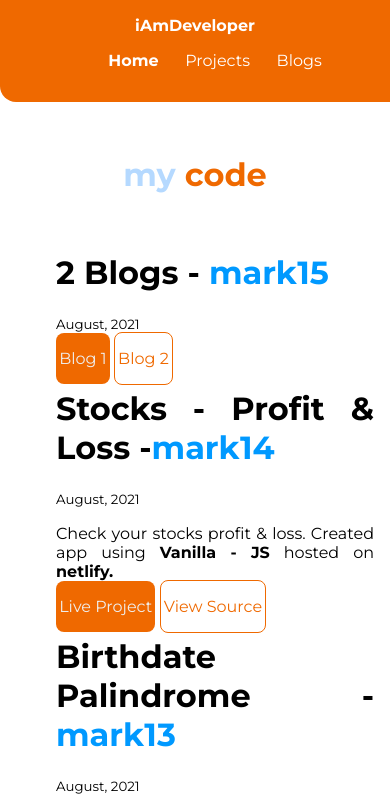
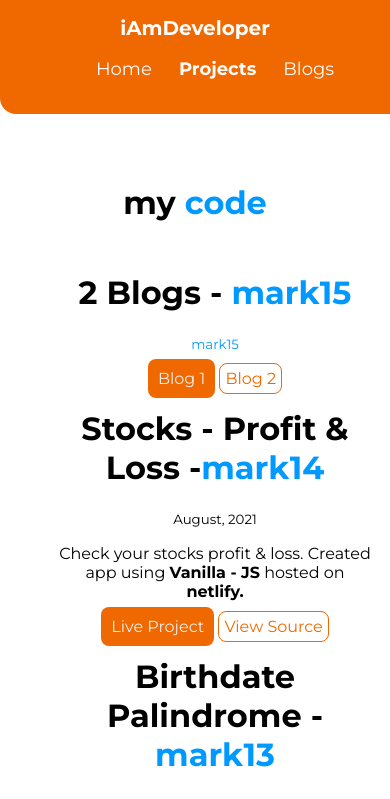
Before and after one commit to way2nizam/my-portfolio, a website: page mark15.html in a window 390 px wide. Shown: the top 799 px of the page. Drawn offline with Linux system fonts and the light colour scheme.

Commit message:
fix: code refactor

```diff
--- a/mark15.html
+++ b/mark15.html
@@ -15,11 +15,11 @@
         <ul class="lis-non-bullet nav-pills">
 
             <li class="list-item-inline">
-                <a class="link link-active" href="/">Home</a>
+                <a class="link" href="/">Home</a>
             </li>
 
             <li class="list-item-inline">
-                <a class="link" href="/mark15.html">Projects</a>
+                <a class="link link-active" href="/mark15.html">Projects</a>
             </li>
 
             <li class="list-item-inline">
@@ -38,7 +38,7 @@
         <li>
             <div class="container container-center">
                 <h1>2 Blogs - <span class="mark">mark15</span></h1>
-                <small>August, 2021</small>
+                <small><span class="mark">mark15</span></small>
                 <p></p>
                 <a class="link link-primary" href="https://way2nizam.hashnode.dev/how-to-get-started-with-react-router"
                     target="_blank">Blog 1</a>
--- a/style.css
+++ b/style.css
@@ -9,7 +9,7 @@
 body {
   font-family: 'Montserrat', sans-serif;
   margin: 0px;
-  text-align: justify;
+  text-align: center;
 }
 
 hr {
@@ -39,9 +39,6 @@ span {
   box-sizing: border-box;
   text-decoration: none;
   padding: 0.5rem 1rem;
-
-  /* margin-top: 1rem;
-  margin-bottom: 1rem; */
 }
 
 .link-primary {
@@ -78,10 +75,13 @@ span {
 
 .navigation .nav-brand {
   font-weight: bold;
+  text-align: left;
+  font-size: 22px;
 }
 
 .navigation .nav-pills {
   text-align: right;
+  font-size: 19px;
 }
 
 .navigation .link {
@@ -100,29 +100,20 @@ span {
 /** header **/
 
 .hero {
-  padding: 1rem;
+  padding-top: 3rem;
+  padding-bottom: 0.5rem;
 }
 
 .hero .hero-img {
-  max-width: 200px;
+  max-width: 350px;
   display: block;
   margin: auto;
-}
-
-.hero .hero-heading {
-  padding-top: 1rem;
-  color: var(--sky-blue);
-  text-align: center;
-}
-
-.hero .hero-heading .heading-inverted {
-  color: var(--primary-color);
 }
 
 /** sections **/
 
 .about .about-heading {
-  padding-top: 1rem;
+  padding-top: .2rem;
   color: var(--sky-blue);
   text-align: center;
 }
@@ -141,6 +132,15 @@ span {
 
 .ow {
   background-color: var(--off-white);
+}
+
+.ow span {
+  font-weight: bold;
+  font-size: 18px;
+}
+
+.section p {
+  text-align: left;
 }
 
 /** footer **/
@@ -166,19 +166,27 @@ span {
   padding-inline-start: 0px;
 }
 
-
-@media only screen and (max-width: 450px) {
-
-  .link {
-    padding: 1rem 0.2rem;
+@media only screen and (max-width: 500px) {
+  .navigation .nav-brand {
+    font-weight: bold;
+    text-align: center;
+    font-size: 20px;
   }
 
   .navigation .nav-pills {
     text-align: center;
+    font-size: 18px;
+  }
+
+.link {
+  padding: .2rem;
 }
 
-  .nav-brand {
-    text-align: center;
-  }
+.link-primary {
+  padding: 10px;
+}
+.link-secondary {
+  padding: 5px;
+}
 
 }
```
Also changed, not shown: blogs.html (+3 -3 lines), index.html (+8 -9 lines), projects.html (+2 -2 lines), images/code_thinking.svg (added).
